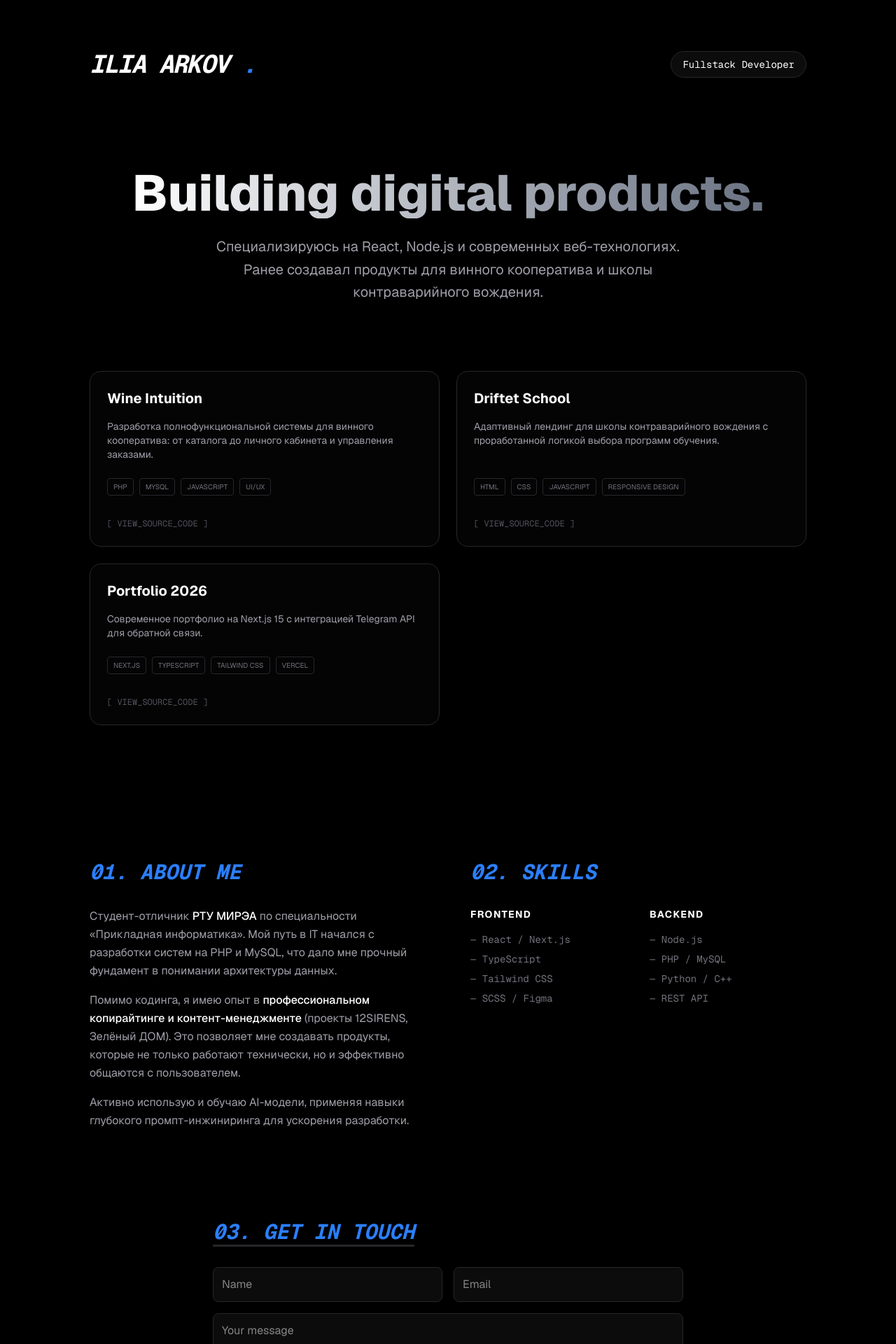
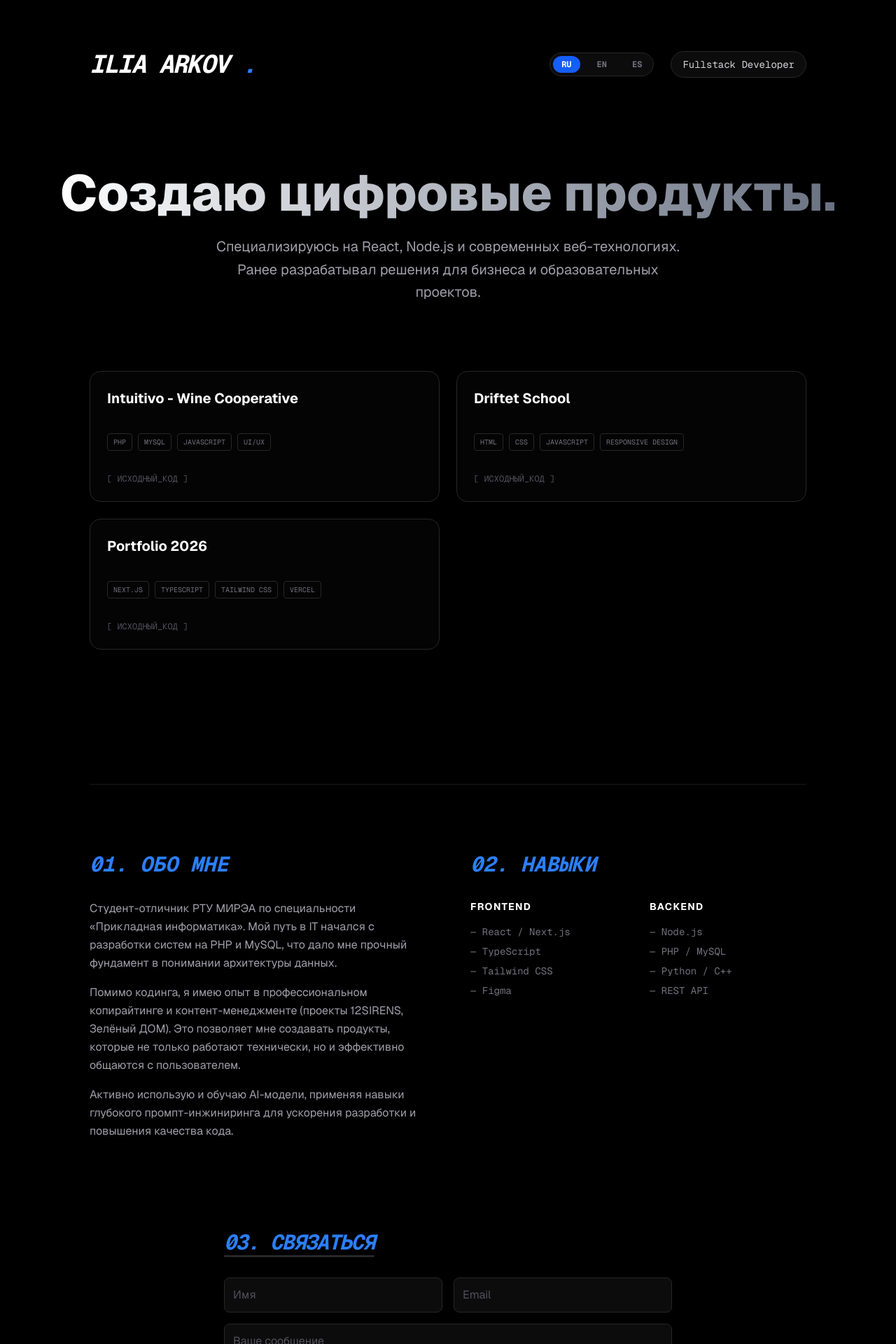
Before and after one commit to iliaarkov/portfolio-2026, a Next.js app: page / in a window 1280 px wide. Shown: the top 1920 px of the page at 70% size. Built offline with nearby package versions, Linux system fonts and the light colour scheme.

Commit message:
ADD Three Landuages Fix

```diff
--- a/src/app/page.tsx
+++ b/src/app/page.tsx
@@ -6,6 +6,8 @@ import { projects, Project } from "../lib/projects";
 import { ProjectCard } from "../components/ProjectCard";
 import { ProjectModal } from "../components/ProjectModal";
 import { ContactForm } from "../components/ContactForm";
+import { translations, Locale } from "../lib/translations";
+import { LangSwitcher } from "../components/LangSwitcher";
 
 const geistSans = Geist({
   variable: "--font-geist-sans",
@@ -18,37 +20,39 @@ const geistMono = Geist_Mono({
 });
 
 export default function Home() {
-  // Состояние для выбранного проекта (для модалки)
+  const [lang, setLang] = useState<Locale>('ru');
   const [selectedProject, setSelectedProject] = useState<Project | null>(null);
+
+  const t = translations[lang];
 
   return (
     <div className={`${geistSans.variable} ${geistMono.variable} font-sans bg-black text-white min-h-screen`}>
       <main className="flex flex-col items-center p-8">
 
-        {/* Header / Navigation */}
+        {/* Header */}
         <div className="z-10 max-w-5xl w-full items-center justify-between font-mono text-sm lg:flex mt-10">
           <h1 className="text-4xl font-bold italic tracking-tighter">
             ILIA ARKOV <span className="text-blue-500">.</span>
           </h1>
-          <div className="flex gap-4 items-center">
-             <span className="px-4 py-2 rounded-full border border-zinc-800 bg-zinc-900/50">
-               Fullstack Developer
-             </span>
+          <div className="flex gap-6 items-center">
+            <LangSwitcher currentLang={lang} setLang={setLang} />
+            <span className="hidden md:inline px-4 py-2 rounded-full border border-zinc-800 bg-zinc-900/50 text-zinc-300">
+              {t.role}
+            </span>
           </div>
         </div>
 
         {/* Hero Section */}
         <div className="mt-32 text-center">
           <h2 className="text-5xl md:text-7xl font-extrabold mb-6 bg-gradient-to-r from-white to-gray-500 bg-clip-text text-transparent">
-            Building digital products.
+            {t.heroTitle}
           </h2>
           <p className="text-xl text-zinc-400 max-w-2xl mx-auto leading-relaxed">
-            Специализируюсь на React, Node.js и современных веб-технологиях.
-            Ранее создавал продукты для винного кооператива и школы контраварийного вождения.
+            {t.heroSub}
           </p>
         </div>
 
-        {/* Projects */}
+        {/* Projects Grid */}
         <div className="mt-24 grid grid-cols-1 md:grid-cols-2 gap-6 w-full max-w-5xl">
           {projects.map((project) => (
             <div
@@ -56,52 +60,50 @@ export default function Home() {
               onClick={() => setSelectedProject(project)}
               className="cursor-pointer"
             >
-              <ProjectCard project={project} />
+              <ProjectCard project={project} lang={lang} />
             </div>
           ))}
         </div>
 
-        {/* Modal Windows */}
+        {/* Modal Logic */}
         {selectedProject && (
           <ProjectModal
             project={selectedProject}
+            lang={lang}
             onClose={() => setSelectedProject(null)}
           />
         )}
 
-        {/* About / Skills */}
-        <section className="mt-48 w-full max-w-5xl grid grid-cols-1 md:grid-cols-2 gap-16">
+        {/* About Section */}
+        <section className="mt-48 w-full max-w-5xl grid grid-cols-1 md:grid-cols-2 gap-16 border-t border-zinc-900 pt-24">
           <div>
-            <h2 className="text-3xl font-bold mb-8 text-blue-500 font-mono italic">01. ABOUT ME</h2>
+            <h2 className="text-3xl font-bold mb-8 text-blue-500 font-mono italic">
+              {t.aboutTitle}
+            </h2>
             <div className="space-y-4 text-zinc-400 leading-relaxed">
-              <p>
-                Студент-отличник <span className="text-white font-medium">РТУ МИРЭА</span> по специальности «Прикладная информатика».
-                Мой путь в IT начался с разработки систем на PHP и MySQL, что дало мне прочный фундамент в понимании архитектуры данных.
-              </p>
-              <p>
-                Помимо кодинга, я имею опыт в <span className="text-white font-medium">профессиональном копирайтинге и контент-менеджменте</span> (проекты 12SIRENS, Зелёный ДОМ).
-                Это позволяет мне создавать продукты, которые не только работают технически, но и эффективно общаются с пользователем.
-              </p>
-              <p>
-                Активно использую и обучаю AI-модели, применяя навыки глубокого промпт-инжиниринга для ускорения разработки.
-              </p>
+              <p>{t.aboutText1}</p>
+              <p>{t.aboutText2}</p>
+              <p>{t.aboutText3}</p>
             </div>
           </div>
 
+          {/* Skills Column */}
           <div>
-            <h2 className="text-3xl font-bold mb-8 text-blue-500 font-mono italic">02. SKILLS</h2>
+            <h2 className="text-3xl font-bold mb-8 text-blue-500 font-mono italic">
+              {t.skillsTitle}
+            </h2>
             <div className="grid grid-cols-2 gap-8">
               <div>
-                <h4 className="text-white font-bold mb-4 text-sm uppercase tracking-widest">Frontend</h4>
+                <h4 className="text-white font-bold mb-4 text-sm uppercase tracking-widest">{t.frontend}</h4>
                 <ul className="text-zinc-500 text-sm space-y-2 font-mono">
                   <li>— React / Next.js</li>
                   <li>— TypeScript</li>
                   <li>— Tailwind CSS</li>
-                  <li>— SCSS / Figma</li>
+                  <li>— Figma</li>
                 </ul>
               </div>
               <div>
-                <h4 className="text-white font-bold mb-4 text-sm uppercase tracking-widest">Backend</h4>
+                <h4 className="text-white font-bold mb-4 text-sm uppercase tracking-widest">{t.backend}</h4>
                 <ul className="text-zinc-500 text-sm space-y-2 font-mono">
                   <li>— Node.js</li>
                   <li>— PHP / MySQL</li>
@@ -113,12 +115,12 @@ export default function Home() {
           </div>
         </section>
 
-        {/* Contact Form */}
-        <ContactForm />
+        {/* Contact Form Component */}
+        <ContactForm lang={lang} />
 
         {/* Footer */}
         <footer className="mt-32 pb-10 text-zinc-600 text-xs tracking-widest uppercase font-mono">
-          © 2026 Ilia Arkov. Built with Next.js & TypeScript.
+          {t.footer}
         </footer>
       </main>
     </div>
--- a/src/components/ContactForm.tsx
+++ b/src/components/ContactForm.tsx
@@ -1,8 +1,14 @@
 'use client';
 import { useState } from 'react';
+import { Locale, translations } from '../lib/translations';
 
-export const ContactForm = () => {
+interface ContactFormProps {
+  lang: Locale;
+}
+
+export const ContactForm = ({ lang }: ContactFormProps) => {
   const [status, setStatus] = useState<'idle' | 'loading' | 'success' | 'error'>('idle');
+  const t = translations[lang];
 
   const handleSubmit = async (e: React.FormEvent<HTMLFormElement>) => {
     e.preventDefault();
@@ -18,57 +24,76 @@ export const ContactForm = () => {
     try {
       const response = await fetch('/api/contact', {
         method: 'POST',
+        headers: { 'Content-Type': 'application/json' },
         body: JSON.stringify(data),
       });
 
       if (response.ok) {
         setStatus('success');
         (e.target as HTMLFormElement).reset();
+        // Сброс статуса через 5 секунд, чтобы форма снова стала пустой
+        setTimeout(() => setStatus('idle'), 5000);
       } else {
         setStatus('error');
       }
     } catch {
       setStatus('error');
-    }
-  };
+  	}
+	};
 
   return (
-    <section className="mt-32 w-full max-w-2xl mx-auto pb-20">
-      <h2 className="text-3xl font-bold mb-8 text-left font-mono italic text-blue-500 underline decoration-zinc-800 underline-offset-8">
-        03. GET IN TOUCH
+    <section className="mt-32 w-full max-w-2xl mx-auto pb-20 px-4">
+      <h2 className="text-3xl font-bold mb-8 text-left font-mono italic text-blue-500 underline decoration-zinc-800 underline-offset-8 uppercase tracking-tighter">
+        {t.contactTitle}
       </h2>
+
       <form onSubmit={handleSubmit} className="space-y-4">
         <div className="grid grid-cols-1 md:grid-cols-2 gap-4">
           <input
             name="name"
-            placeholder="Name"
+            type="text"
+            placeholder={t.formName}
             required
-            className="bg-zinc-900/50 border border-zinc-800 p-3 rounded-lg focus:outline-none focus:border-blue-500 text-white"
+            className="bg-zinc-900/50 border border-zinc-800 p-3 rounded-lg focus:outline-none focus:border-blue-500 text-white placeholder:text-zinc-600 transition-all"
           />
           <input
             name="email"
             type="email"
-            placeholder="Email"
+            placeholder={t.formEmail}
             required
-            className="bg-zinc-900/50 border border-zinc-800 p-3 rounded-lg focus:outline-none focus:border-blue-500 text-white"
+            className="bg-zinc-900/50 border border-zinc-800 p-3 rounded-lg focus:outline-none focus:border-blue-500 text-white placeholder:text-zinc-600 transition-all"
           />
         </div>
+
         <textarea
           name="message"
-          placeholder="Your message"
+          placeholder={t.formMessage}
           rows={5}
           required
-          className="w-full bg-zinc-900/50 border border-zinc-800 p-3 rounded-lg focus:outline-none focus:border-blue-500 text-white"
+          className="w-full bg-zinc-900/50 border border-zinc-800 p-3 rounded-lg focus:outline-none focus:border-blue-500 text-white placeholder:text-zinc-600 transition-all resize-none"
         />
+
         <button
           type="submit"
           disabled={status === 'loading'}
-          className="w-full bg-blue-600 hover:bg-blue-500 text-white font-bold py-3 rounded-lg transition-colors disabled:bg-zinc-700"
+          className="w-full bg-blue-600 hover:bg-blue-500 text-white font-bold py-4 rounded-lg transition-all disabled:bg-zinc-800 disabled:text-zinc-500 font-mono tracking-widest uppercase shadow-lg shadow-blue-900/20"
         >
-          {status === 'loading' ? 'SENDING...' : 'SEND MESSAGE'}
+          {status === 'loading' ? t.formSending : t.formButton}
         </button>
-        {status === 'success' && <p className="text-green-500 text-center">Message sent successfully!</p>}
-        {status === 'error' && <p className="text-red-500 text-center">Something went wrong. Please try again.</p>}
+
+        {/* Статус сообщения */}
+        <div className="h-6 mt-4">
+          {status === 'success' && (
+            <p className="text-green-500 text-center font-mono text-sm animate-pulse">
+              {t.formSuccess}
+            </p>
+          )}
+          {status === 'error' && (
+            <p className="text-red-500 text-center font-mono text-sm">
+              {t.formError}
+            </p>
+          )}
+        </div>
       </form>
     </section>
   );
--- /dev/null
+++ b/src/components/LangSwitcher.tsx
@@ -0,0 +1,25 @@
+'use client';
+import { Locale } from "@/lib/translations";
+
+interface Props {
+  currentLang: Locale;
+  setLang: (lang: Locale) => void;
+}
+
+export const LangSwitcher = ({ currentLang, setLang }: Props) => {
+  return (
+    <div className="flex gap-3 bg-zinc-900/50 p-1 rounded-full border border-zinc-800">
+      {(['ru', 'en', 'es'] as Locale[]).map((lang) => (
+        <button
+          key={lang}
+          onClick={() => setLang(lang)}
+          className={`px-3 py-1 rounded-full text-xs font-bold transition-all ${
+            currentLang === lang ? 'bg-blue-600 text-white' : 'text-zinc-500 hover:text-white'
+          }`}
+        >
+          {lang.toUpperCase()}
+        </button>
+      ))}
+    </div>
+  );
+};
--- a/src/components/ProjectCard.tsx
+++ b/src/components/ProjectCard.tsx
@@ -1,39 +1,34 @@
-import { Project } from "@/lib/projects";
+import { Project } from "../lib/projects";
+import { Locale, translations } from "../lib/translations";
 
-interface ProjectCardProps {
+interface ProjectCard {
   project: Project;
+  lang: Locale;
 }
 
-export const ProjectCard = ({ project }: ProjectCardProps) => {
+export const ProjectCard = ({ project, lang }: ProjectCard) => {
+  const t = translations[lang];
+
   return (
-		<div className="group p-6 rounded-2xl border border-zinc-800 bg-zinc-900/20 hover:border-blue-500/50 transition-all duration-300 flex flex-col h-full">
-			<div className="flex justify-between items-start mb-4">
-				<h3 className="text-xl font-bold group-hover:text-blue-400 transition-colors">
-					<a href={project.link} target="_blank" rel="noopener noreferrer">
-						{project.title} <span className="text-xs opacity-0 group-hover:opacity-100 transition-opacity">↗</span>
-					</a>
+    <div className="group p-6 rounded-2xl border border-zinc-800 bg-zinc-900/20 hover:border-blue-500/50 transition-all duration-300 flex flex-col h-full shadow-lg">
+      <h3 className="text-xl font-bold mb-3 group-hover:text-blue-400 transition-colors">
+        {project.title}
       </h3>
-			</div>
-
-			<p className="text-zinc-400 text-sm mb-6 flex-grow">
-				{project.description}
+      <p className="text-zinc-400 text-sm mb-6 flex-grow leading-relaxed">
+        {project.description[lang]}
       </p>
-
       <div className="flex flex-wrap gap-2 mb-8">
         {project.stack.map((tech) => (
-					<span key={tech} className="text-[10px] uppercase border border-zinc-800 px-2 py-1 rounded text-zinc-500">
+          <span key={tech} className="text-[10px] uppercase border border-zinc-800 px-2 py-1 rounded text-zinc-500 font-mono">
             {tech}
           </span>
         ))}
       </div>
-
-			<a
-				href={project.github}
-				target="_blank"
-				className="mt-auto text-xs font-mono text-zinc-600 hover:text-white transition-colors"
-			>
-				[ VIEW_SOURCE_CODE ]
-			</a>
+      <div className="flex justify-between items-center">
+        <span className="text-xs font-mono text-zinc-600 hover:text-white transition-colors uppercase">
+          {t.viewCode}
+        </span>
+      </div>
     </div>
   );
 };
--- a/src/components/ProjectModal.tsx
+++ b/src/components/ProjectModal.tsx
@@ -1,12 +1,15 @@
 'use client';
 import { Project } from "@/lib/projects";
+import { Locale, translations } from "@/lib/translations";
 
 interface ProjectModalProps {
   project: Project;
+	lang: Locale;
   onClose: () => void;
 }
 
-export const ProjectModal = ({ project, onClose }: ProjectModalProps) => {
+export const ProjectModal = ({ project, lang, onClose }: ProjectModalProps) => {
+	const t = translations[lang];
   return (
     <div className="fixed inset-0 z-[100] flex items-center justify-center p-4 bg-black/90 backdrop-blur-sm">
       {/* Кнопка закрытия вне окна для удобства или на нем */}
--- a/src/lib/projects.ts
+++ b/src/lib/projects.ts
@@ -12,7 +12,7 @@ export interface Project {
 export const projects: Project[] = [
   {
     id: 1,
-    title: "Wine Intuition",
+    title: "Intuitivo - Wine Cooperative",
     description: "Разработка полнофункциональной системы для винного кооператива: от каталога до личного кабинета и управления заказами.",
     longDescription: "Здесь ты можешь расписать подробно: какие были сложности, как ты проектировал базу данных MySQL, как реализовал личный кабинет и систему лояльности. Это текст, который будет виден в модалке.",
 		stack: ["PHP", "MySQL", "JavaScript", "UI/UX"],
--- /dev/null
+++ b/src/lib/translations.ts
@@ -0,0 +1,82 @@
+export type Locale = 'ru' | 'en' | 'es';
+
+export const translations = {
+  ru: {
+    role: "Fullstack Developer",
+    heroTitle: "Создаю цифровые продукты.",
+    heroSub: "Специализируюсь на React, Node.js и современных веб-технологиях. Ранее разрабатывал решения для бизнеса и образовательных проектов.",
+    aboutTitle: "01. ОБО МНЕ",
+    aboutText1: "Студент-отличник РТУ МИРЭА по специальности «Прикладная информатика». Мой путь в IT начался с разработки систем на PHP и MySQL, что дало мне прочный фундамент в понимании архитектуры данных.",
+    aboutText2: "Помимо кодинга, я имею опыт в профессиональном копирайтинге и контент-менеджменте (проекты 12SIRENS, Зелёный ДОМ). Это позволяет мне создавать продукты, которые не только работают технически, но и эффективно общаются с пользователем.",
+    aboutText3: "Активно использую и обучаю AI-модели, применяя навыки глубокого промпт-инжиниринга для ускорения разработки и повышения качества кода.",
+    skillsTitle: "02. НАВЫКИ",
+    frontend: "Frontend",
+    backend: "Backend",
+    contactTitle: "03. СВЯЗАТЬСЯ",
+    formName: "Имя",
+    formEmail: "Email",
+    formMessage: "Ваше сообщение",
+    formButton: "ОТПРАВИТЬ",
+    formSending: "ОТПРАВКА...",
+    formSuccess: "Сообщение успешно отправлено!",
+    formError: "Ошибка. Попробуйте еще раз.",
+    viewCode: "[ ИСХОДНЫЙ_КОД ]",
+    liveDemo: "ЖИВАЯ ДЕМО",
+    modalClose: "Закрыть",
+    modalAbout: "О проекте",
+    modalVisit: "Посетить сайт",
+    footer: "© 2026 Илья Арьков. Построено на Next.js & TypeScript"
+  },
+  en: {
+    role: "Fullstack Developer",
+    heroTitle: "Building digital products.",
+    heroSub: "Specializing in React, Node.js, and modern web technologies. Previously developed solutions for business and educational projects.",
+    aboutTitle: "01. ABOUT ME",
+    aboutText1: "Honors student at RTU MIREA specializing in Applied Informatics. My IT journey began with developing systems on PHP and MySQL, providing a solid foundation in data architecture.",
+    aboutText2: "Beyond coding, I have experience in professional copywriting and content management (12SIRENS, Green House projects). This allows me to create products that not only work technically but also communicate effectively with users.",
+    aboutText3: "Actively using and training AI models, applying deep prompt engineering skills to accelerate development and improve code quality.",
+    skillsTitle: "02. SKILLS",
+    frontend: "Frontend",
+    backend: "Backend",
+    contactTitle: "03. GET IN TOUCH",
+    formName: "Name",
+    formEmail: "Email",
+    formMessage: "Your message",
+    formButton: "SEND MESSAGE",
+    formSending: "SENDING...",
+    formSuccess: "Message sent successfully!",
+    formError: "Error. Please try again.",
+    viewCode: "[ VIEW_SOURCE_CODE ]",
+    liveDemo: "LIVE DEMO",
+    modalClose: "Close",
+    modalAbout: "About project",
+    modalVisit: "Visit website",
+    footer: "© 2026 Ilia Arkov. Built with Next.js & TypeScript"
+  },
+  es: {
+    role: "Desarrollador Fullstack",
+    heroTitle: "Creando productos digitales.",
+    heroSub: "Especializado en React, Node.js y tecnologías web modernas. Previamente desarrollé soluciones para negocios y proyectos educativos.",
+    aboutTitle: "01. SOBRE MÍ",
+    aboutText1: "Estudiante de honor en RTU MIREA con especialización en Informática Aplicada. Mi camino en IT comenzó desarrollando sistemas en PHP y MySQL, lo que me dio una base sólida en arquitectura de datos.",
+    aboutText2: "Más allá de la programación, tengo experiencia en redacción profesional y gestión de contenidos (proyectos 12SIRENS, Green House). Esto me permite crear productos que no solo funcionan técnicamente, sino que también se comunican eficazmente con los usuarios.",
+    aboutText3: "Uso y entreno activamente modelos de IA, aplicando habilidades de ingeniería de prompts para acelerar el desarrollo y mejorar la calidad del código.",
+    skillsTitle: "02. HABILIDADES",
+    frontend: "Frontend",
+    backend: "Backend",
+    contactTitle: "03. CONTACTAR",
+    formName: "Nombre",
+    formEmail: "Email",
+    formMessage: "Tu mensaje",
+    formButton: "ENVIAR MENSAJE",
+    formSending: "ENVIANDO...",
+    formSuccess: "¡Mensaje enviado con éxito!",
+    formError: "Error. Por favor intente de nuevo.",
+    viewCode: "[ VER_CÓDIGO_FUENTE ]",
+    liveDemo: "DEMO EN VIVO",
+    modalClose: "Cerrar",
+    modalAbout: "Sobre el proyecto",
+    modalVisit: "Visitar sitio",
+    footer: "© 2026 Ilia Arkov. Desarrollado con Next.js y TypeScript"
+  }
+};
```
Lines whose indentation alone changed are shown as unchanged.
